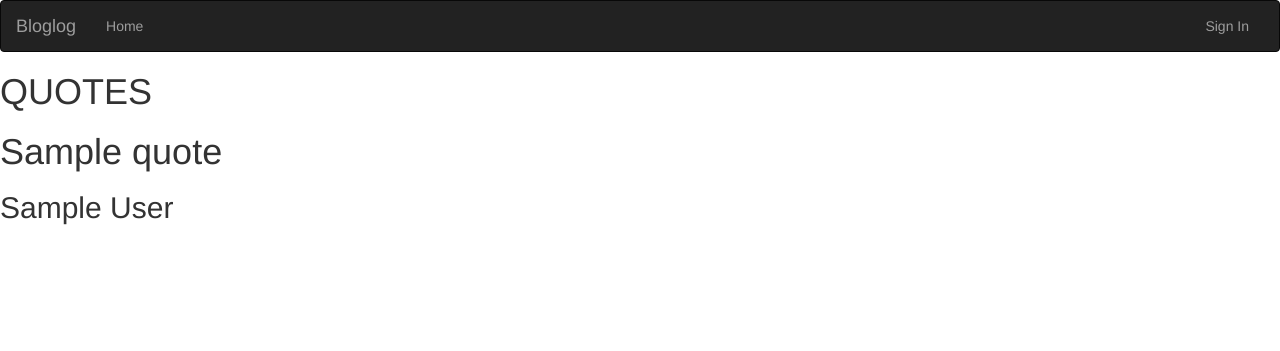
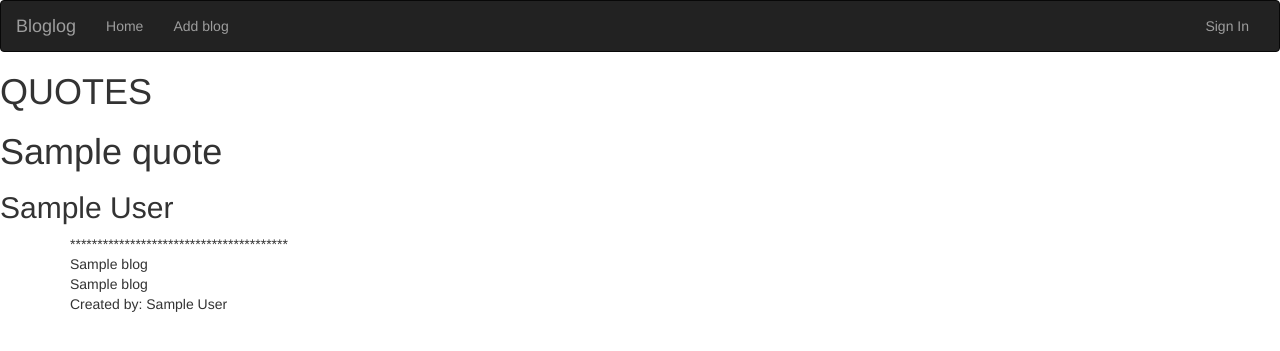
Before and after one commit to NzauM/Blogs, a Flask app: template app/templates/index.html in a window 1280 px wide. Shown: the top 351 px of the page. Run offline with Flask 2, Linux system fonts and the light colour scheme; the template is opened without the code that fills it: most values are stand-ins (such as "Sample title", 1, 10 or a date in 2020); data that the repository does not hold is empty; some libraries are stand-ins or nearby versions.

Commit message:
Display blogs on the landing page

```diff
--- a/app/models.py
+++ b/app/models.py
@@ -55,6 +55,6 @@ class Blogs(db.Model):
         db.session.commit()
 
     @classmethod
-    def get_blogs(cls):
+    def viewblogs(cls):
         blogs = Blogs.query.all()
-        return pitches
+        return blogs
--- a/app/templates/index.html
+++ b/app/templates/index.html
@@ -11,4 +11,27 @@
     {{quote.author}}
 </h2>
 {% endfor %}
+<div class="container">
+    <div class="card-deck">
+        {% for my_blog in blogs %}
+        ****************************************
+        <div class="card">
+            <div class="card-body">
+                <div class="card-title">
+                    {{my_blog.title}}
+
+                    <div class="card-text">
+                        {{my_blog.blog}}
+
+                        <div class="card-footer">
+                            Created by:  {{my_blog.author}}
+                        </div>
+                    </div>
+                </div>
+            </div>
+        </div>
+        {% endfor %}
+
+    </div>
+</div>
 {% endblock %}
--- a/app/templates/navbar.html
+++ b/app/templates/navbar.html
@@ -12,6 +12,7 @@
         <div class="navbar-collapse collapse">
             <ul class="nav navbar-nav">
                 <li><a href="/">Home</a></li>
+                <li><a href="/new_blog">Add blog</a></li>
             </ul>
             <ul class="nav navbar-nav navbar-right">
                 {% if current_user. is_authenticated %}
--- a/app/templates/viewblogs.html
+++ b/app/templates/viewblogs.html
@@ -1,4 +1,4 @@
-{% extends 'base.html' %}
+<!-- {% extends 'base.html' %}
 {% block content  %}
 <div class="card-deck">
     {% for my_blog in blogs %}
@@ -19,4 +19,4 @@
 </div>
 {% endfor %}
 </div>
-{% endblock %}
+{% endblock %} -->
```
Also changed, not shown: app/templates/new_blog.html (added, +14 -0 lines). Lines whose indentation alone changed are shown as unchanged.
